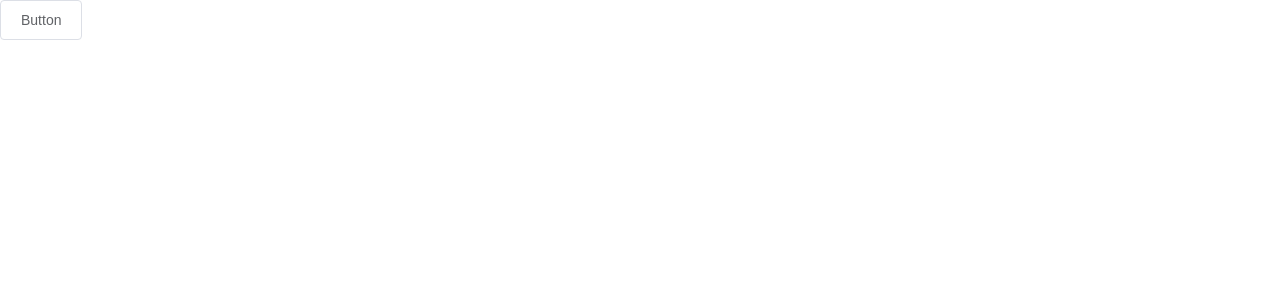
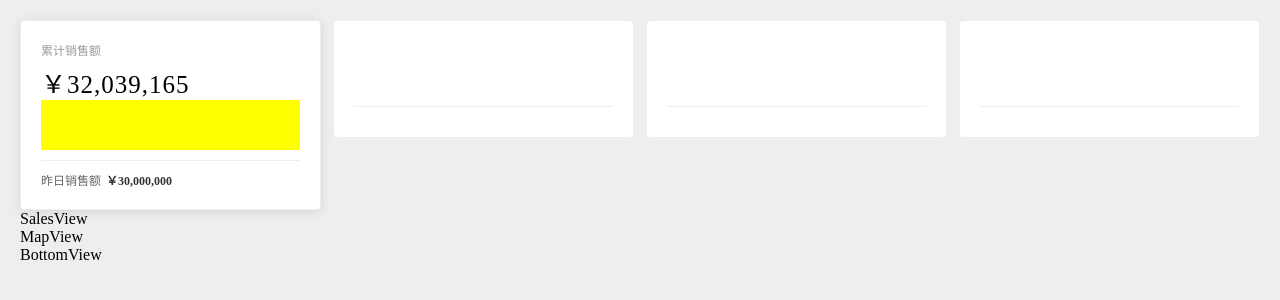
Before and after one commit to mochangkui/datav-report-dev, a Vue app: page /#/ in a window 1280 px wide. Shown: the top 300 px of the page. Built offline with nearby package versions, Linux system fonts and the light colour scheme.

Commit message:
容器组件初始化、顶部核心指标组件布局开发、核心指标公共组件抽取

```diff
--- /dev/null
+++ b/src/components/BottomView/index.vue
@@ -0,0 +1,16 @@
+<template>
+  <div>
+    BottomView
+  </div>
+</template>
+
+<script>
+
+export default {
+  name: 'BottomView'
+}
+</script>
+
+<style lang="scss" scoped>
+
+</style>
--- /dev/null
+++ b/src/components/CommonCard/index.vue
@@ -0,0 +1,48 @@
+<template>
+  <div class="common-card">
+    <div class="title">{{title}}</div>
+    <div class="value">{{value}}</div>
+    <div class="chart">
+      <slot></slot>
+    </div>
+    <div class="line"></div>
+    <div class="total">
+      <slot name="footer"></slot>
+    </div>
+  </div>
+</template>
+
+<script>
+
+export default {
+  name: 'CommonCard',
+  props: {
+    title: String,
+    value: String
+  }
+}
+</script>
+
+<style lang="scss" scoped>
+  .title {
+    font-size: 12px;
+    color: #999;
+  }
+  .value {
+    font-size: 25px;
+    color: #000;
+    margin-top: 5px;
+    letter-spacing: 1px;
+  }
+  .chart {
+    height: 50px;
+  }
+  .line {
+    margin: 10px 0;
+    border-top: 1px solid #eee;
+  }
+  .total {
+    font-size: 12px;
+    color: #666;
+  }
+</style>
--- /dev/null
+++ b/src/components/MapView/index.vue
@@ -0,0 +1,16 @@
+<template>
+  <div>
+    MapView
+  </div>
+</template>
+
+<script>
+
+export default {
+  name: 'MapView'
+}
+</script>
+
+<style lang="scss" scoped>
+
+</style>
--- /dev/null
+++ b/src/components/SalesView/index.vue
@@ -0,0 +1,16 @@
+<template>
+  <div>
+    SalesView
+  </div>
+</template>
+
+<script>
+
+export default {
+  name: 'SalesView'
+}
+</script>
+
+<style lang="scss" scoped>
+
+</style>
--- /dev/null
+++ b/src/components/TodayUsers/index.vue
@@ -0,0 +1,17 @@
+<template>
+  <common-card />
+</template>
+
+<script>
+import CommonCard from '../CommonCard'
+export default {
+  name: 'TodayUsers',
+  components: {
+    CommonCard
+  }
+}
+</script>
+
+<style lang="scss" scoped>
+
+</style>
--- /dev/null
+++ b/src/components/TopView/index.vue
@@ -0,0 +1,44 @@
+<template>
+  <el-row :gutter="12">
+    <el-col :span="6">
+      <el-card shadow="always">
+        <total-sales />
+      </el-card>
+    </el-col>
+    <el-col :span="6">
+      <el-card shadow="hover">
+        <total-orders />
+      </el-card>
+    </el-col>
+    <el-col :span="6">
+      <el-card shadow="never">
+        <today-users />
+      </el-card>
+    </el-col>
+    <el-col :span="6">
+      <el-card shadow="never">
+        <total-users />
+      </el-card>
+    </el-col>
+  </el-row>
+</template>
+
+<script>
+import TotalSales from '../TotalSales'
+import TotalUsers from '../TotalUsers'
+import TodayUsers from '../TodayUsers'
+import TotalOrders from '../TotalOrders'
+export default {
+  name: 'TopView',
+  components: {
+    TotalSales,
+    TotalUsers,
+    TodayUsers,
+    TotalOrders
+  }
+}
+</script>
+
+<style lang="scss" scoped>
+
+</style>
--- /dev/null
+++ b/src/components/TotalOrders/index.vue
@@ -0,0 +1,17 @@
+<template>
+  <common-card />
+</template>
+
+<script>
+import CommonCard from '../CommonCard'
+export default {
+  name: 'TotalOrders',
+  components: {
+    CommonCard
+  }
+}
+</script>
+
+<style lang="scss" scoped>
+
+</style>
--- /dev/null
+++ b/src/components/TotalSales/index.vue
@@ -0,0 +1,38 @@
+<template>
+  <common-card title="累计销售额" value="￥32,039,165">
+    <template>
+      <div class="compare"></div>
+    </template>
+    <template v-slot:footer>
+      <div>
+        <span>昨日销售额</span>
+        <span class="money">￥30,000,000</span>
+      </div>
+    </template>
+  </common-card>
+</template>
+
+<script>
+import CommonCard from '../CommonCard'
+export default {
+  name: 'TotalSales',
+  components: {
+    CommonCard
+  }
+}
+</script>
+
+<style lang="scss" scoped>
+  .compare {
+    height: 100%;
+    background: yellow;
+  }
+  span {
+    font-size: 12px;
+  }
+  .money {
+    margin-left: 5px;
+    color: #333;
+    font-weight: 700;
+  }
+</style>
--- /dev/null
+++ b/src/components/TotalUsers/index.vue
@@ -0,0 +1,17 @@
+<template>
+  <common-card />
+</template>
+
+<script>
+import CommonCard from '../CommonCard'
+export default {
+  name: 'TotalUsers',
+  components: {
+    CommonCard
+  }
+}
+</script>
+
+<style lang="scss" scoped>
+
+</style>
--- a/src/views/Home.vue
+++ b/src/views/Home.vue
@@ -1,12 +1,34 @@
 <template>
   <div class="home">
-    <el-button>Button</el-button>
+    <top-view />
+    <sales-view />
+    <map-view />
+    <bottom-view />
   </div>
 </template>
 
 <script>
-
+import TopView from '../components/TopView'
+import SalesView from '../components/SalesView'
+import MapView from '../components/MapView'
+import BottomView from '../components/BottomView'
 export default {
-  name: 'Home'
+  name: 'Home',
+  components: {
+    TopView,
+    SalesView,
+    MapView,
+    BottomView
+  }
 }
 </script>
+
+<style lang="scss" scoped>
+  .home {
+    width: 100%;
+    height: 100%;
+    padding: 20px;
+    background: #eee;
+    box-sizing: border-box;
+  }
+</style>
```
Also changed, not shown: src/plugins/element.js (+4 -3 lines).
